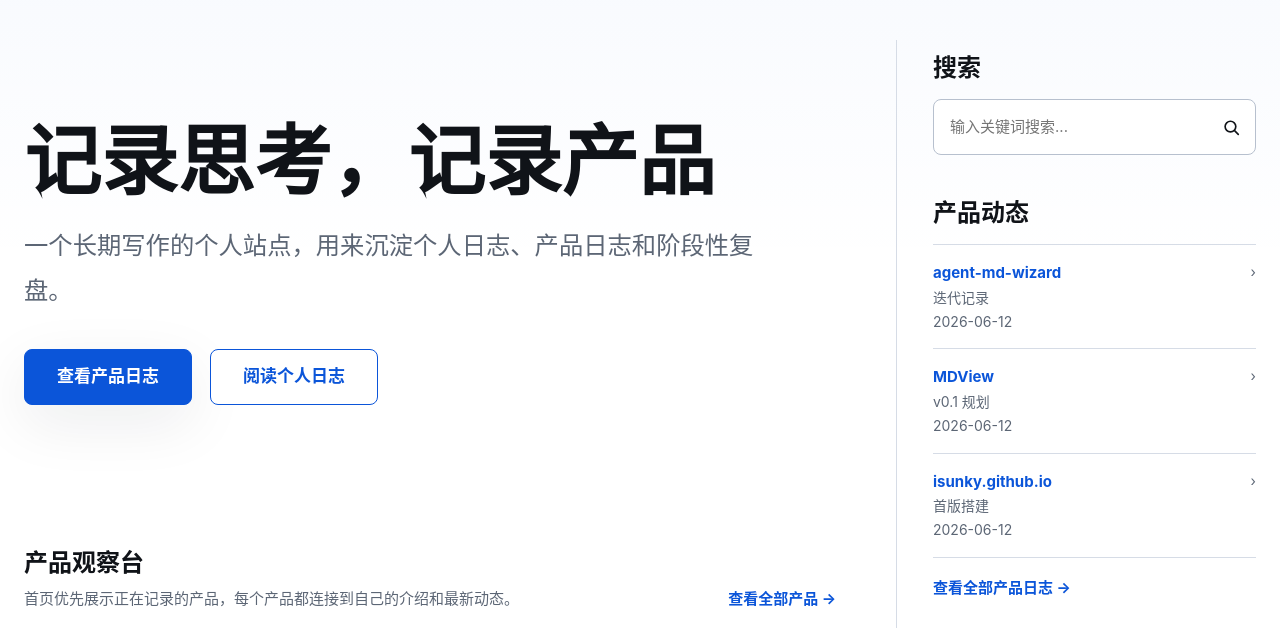
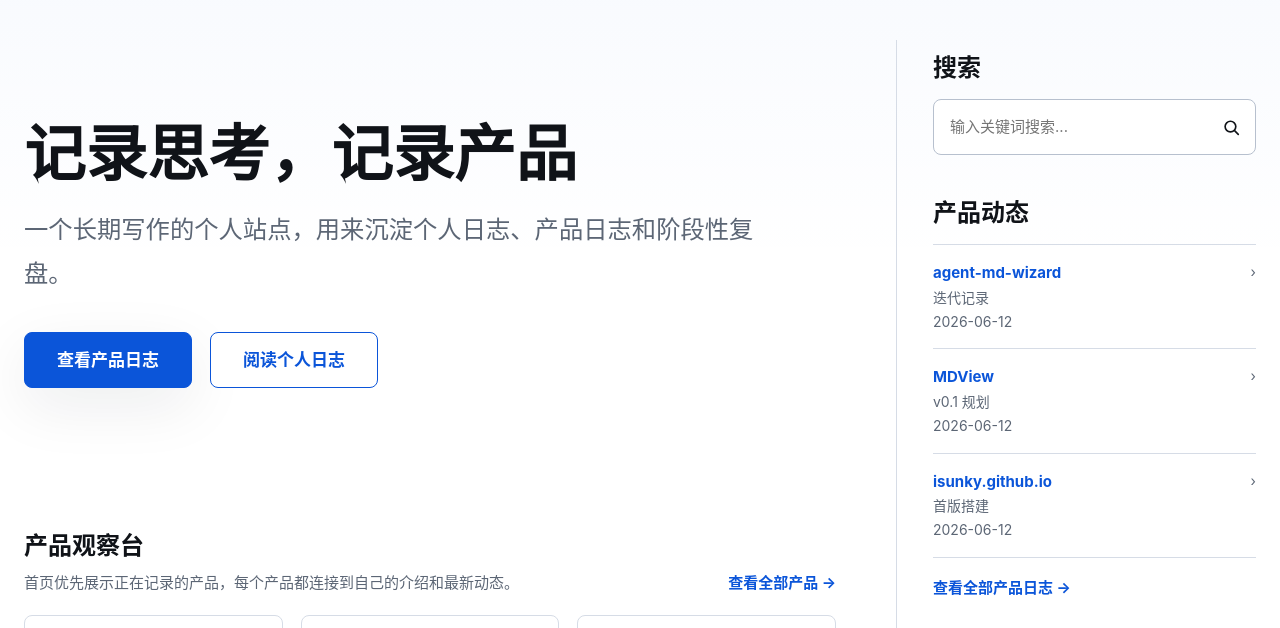
Before and after one commit to isunky/isunky.github.io, an Astro site: page / in a window 1280 px wide. Shown: the part 93-721 px from the top of the page. Built offline with nearby package versions, Linux system fonts and the light colour scheme; Astro itself is replaced by a stand-in of ours.

Commit message:
调整首页标题尺寸

```diff
--- a/src/styles/global.css
+++ b/src/styles/global.css
@@ -198,10 +198,10 @@
 }
 
 .hero h1 {
-  max-width: 820px;
+  max-width: 900px;
   margin: 0 0 22px;
   font-family: var(--font-serif);
-  font-size: clamp(3.4rem, 6vw, 5.8rem);
+  font-size: clamp(3.2rem, 4.8vw, 5.1rem);
   font-weight: 900;
   letter-spacing: 0;
   line-height: 1.05;
```
